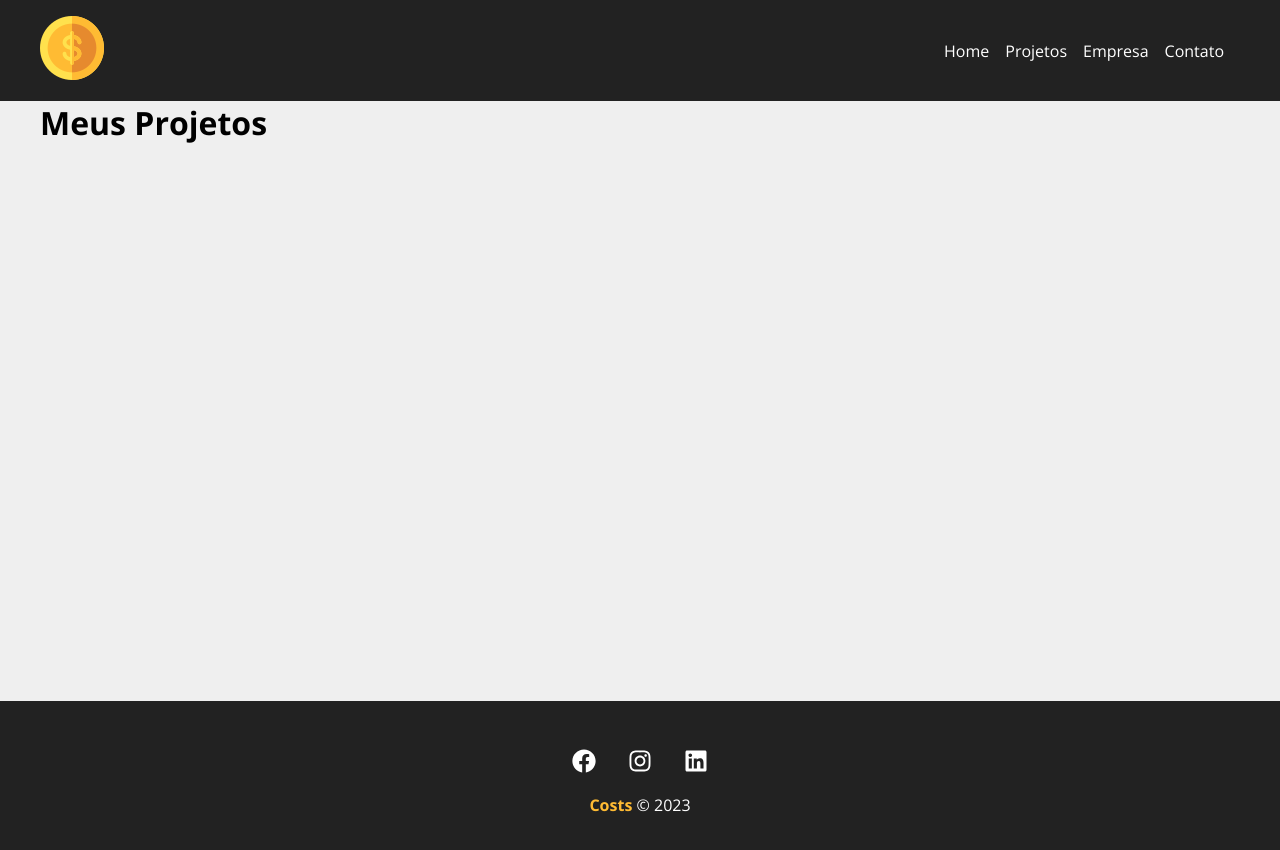
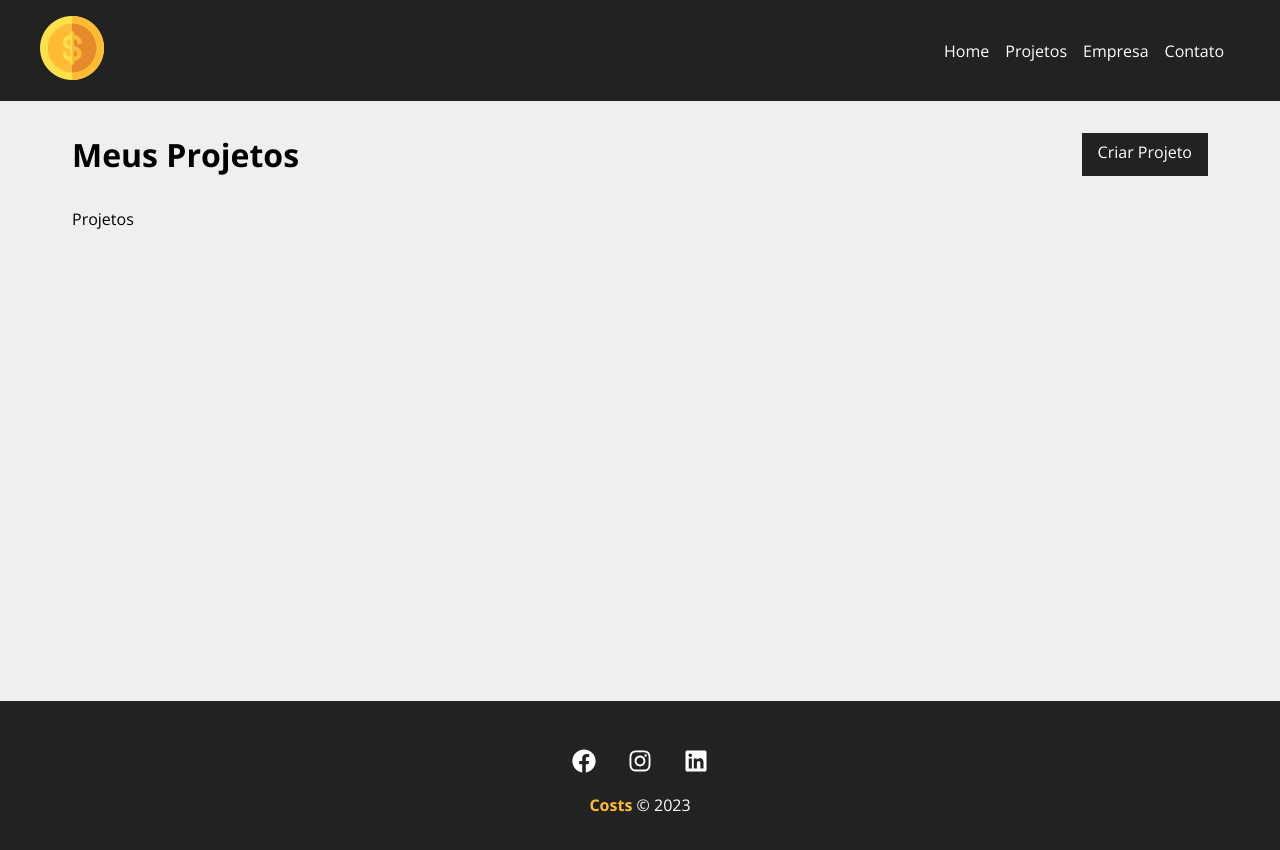
Before and after one commit to HSuarez89/react-hora-de-codar, a React (Create React App) app in the folder costs/: page /projetos in a window 1280 px wide. Shown: the top 850 px of the page. Built offline with nearby package versions, Linux system fonts and the light colour scheme.

Commit message:
Definição layout Projetos

```diff
--- a/costs/db.json
+++ b/costs/db.json
@@ -1,49 +1,6 @@
 {
   "projetos": [
-    {
-      "name": "teste",
-      "orcamento": "123",
-      "categoria": {
-        "id": "3",
-        "nome": "Design"
-      },
-      "cost": 0,
-      "servicos": [],
-      "id": 1
-    },
-    {
-      "name": "teste",
-      "orcamento": "123",
-      "categoria": {
-        "id": "2",
-        "nome": "Desenvolvimento"
-      },
-      "cost": 0,
-      "servicos": [],
-      "id": 2
-    },
-    {
-      "name": "teste123",
-      "orcamento": "5000",
-      "categoria": {
-        "id": "1",
-        "nome": "Infra"
-      },
-      "cost": 0,
-      "servicos": [],
-      "id": 3
-    },
-    {
-      "name": "teste5",
-      "orcamento": "4000",
-      "categoria": {
-        "id": "1",
-        "nome": "Infra"
-      },
-      "cost": 0,
-      "servicos": [],
-      "id": 4
-    }
+
   ],
   "categorias": [
     {
--- a/costs/src/components/pages/Projetos.js
+++ b/costs/src/components/pages/Projetos.js
@@ -1,5 +1,8 @@
 import { useLocation } from "react-router-dom"
 import Mensagem from "../layout/Mensagem"
+import styles from './Projetos.module.css'
+import Container from '../layout/Container'
+import BotaoNovoProjeto from "../layout/BotaoNovoProjeto"
 
 function Projetos(){
     const location = useLocation()
@@ -8,9 +11,15 @@
         mensagem = location.state.mensagem
     }
     return(
-        <div>
+        <div className={styles.projeto_container}>
+            <div className={styles.titulo_container}>
             <h1>Meus Projetos</h1>
+            <BotaoNovoProjeto to='/NovoProjeto' text='Criar Projeto' />
+            </div>
             {mensagem && <Mensagem type='sucesso' msg={mensagem} />}
+            <Container customClass='start'>
+                <p>Projetos</p>
+            </Container>
         </div>
 
     )
--- /dev/null
+++ b/costs/src/components/pages/Projetos.module.css
@@ -0,0 +1,10 @@
+.projeto_container {
+    width: 1200px;
+    padding: 2em;
+}
+
+.titulo_container {
+    display: flex;
+    justify-content: space-between;
+    margin-bottom: 2em;
+}
```
